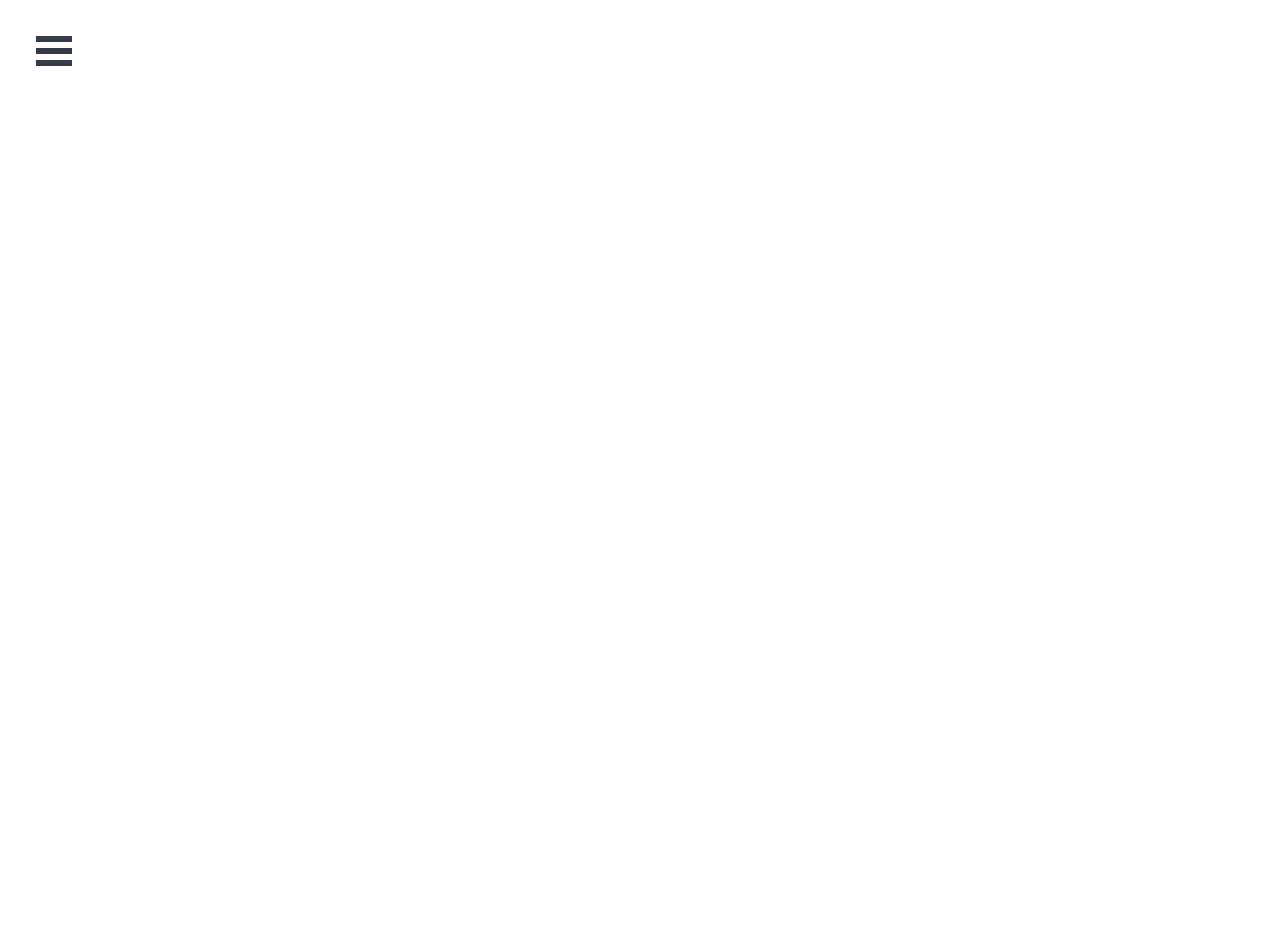
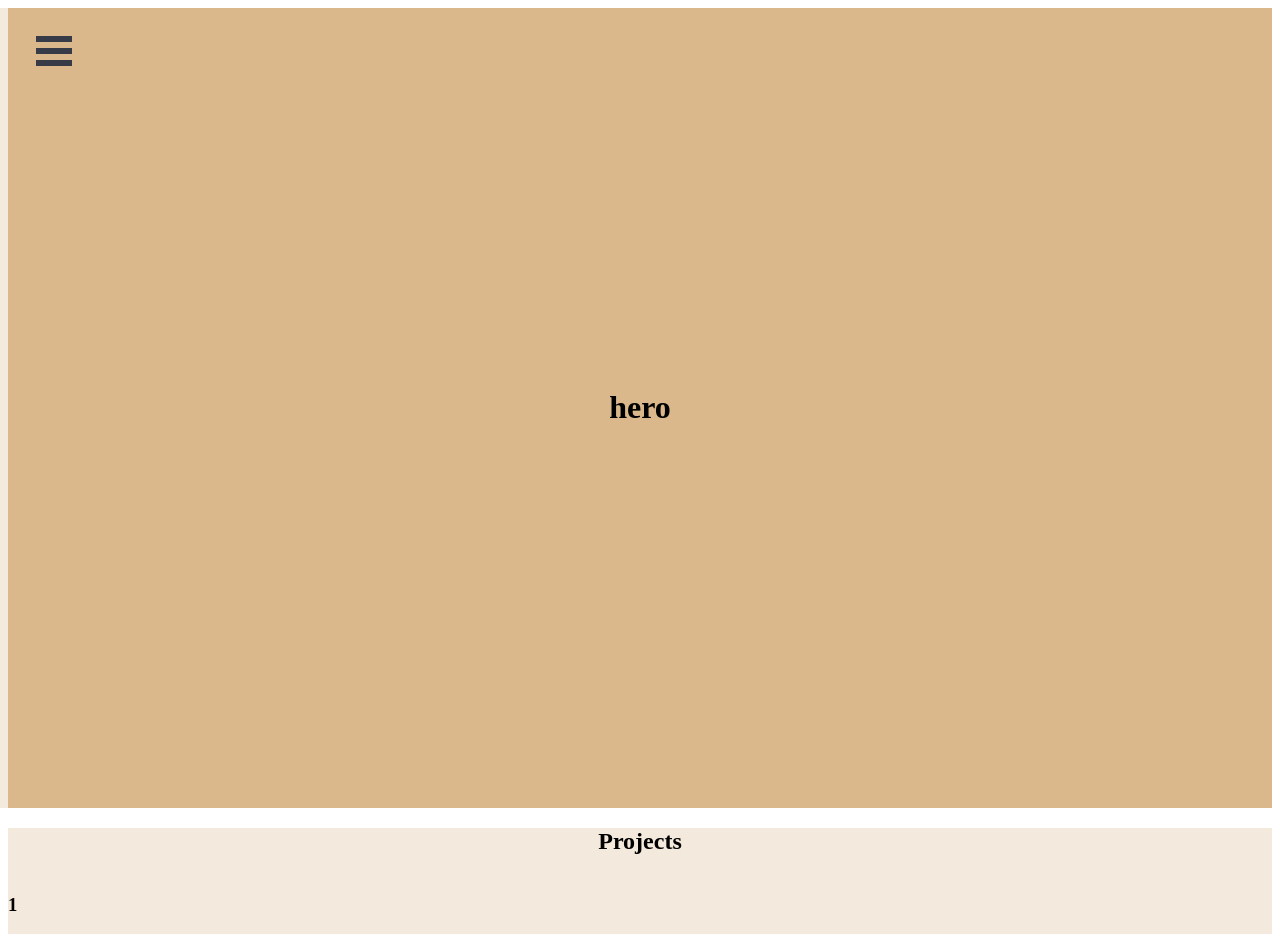
Before and after one commit to CodingMauri/Portfolio, a React (Create React App) app: page / in a window 1280 px wide. Shown: the top 944 px of the page. Before the commit the page ends 800 px from the top, so only its background shows below. Built offline with nearby package versions, Linux system fonts and the light colour scheme.

Commit message:
Added Hero and the beginning of the projects carousel

```diff
--- a/package.json
+++ b/package.json
@@ -12,6 +12,8 @@
     "react-router": "^6.3.0",
     "react-router-dom": "^6.3.0",
     "react-scripts": "5.0.1",
+    "react-slick": "^0.29.0",
+    "slick-carousel": "^1.8.1",
     "web-vitals": "^2.1.4"
   },
   "scripts": {
--- a/src/App.js
+++ b/src/App.js
@@ -1,5 +1,4 @@
-import Nav from './Components/Nav';
-import Hero from './Components/Hero';
+
 import './Styles/App.css';
 import { Route, Routes } from 'react-router';
 import Home from './Components/Home';
--- a/src/Components/Hero.js
+++ b/src/Components/Hero.js
@@ -1,10 +1,17 @@
-import React from 'react'
-import Nav from './Nav'
+import React from "react";
+import Nav from "./Nav";
+import "../Styles/App.css";
 
 export default function Hero() {
   return (
     <div>
       <Nav />
+
+      <div className="hero-cntnr">
+        <div id="hero-title-cntnr">
+          <h1 className="hero-title">hero</h1>
+        </div>
+      </div>
     </div>
-  )
+  );
 }
--- a/src/Components/Home.js
+++ b/src/Components/Home.js
@@ -1,12 +1,15 @@
 import React from "react";
 import Hero from "./Hero";
 import Nav from "./Nav";
+import Projects from "./Projects";
+
 
 export default function Home() {
   return (
     <div>
       <Nav />
       <Hero />
+      <Projects />
 
     </div>
   );
--- a/src/Components/Nav.js
+++ b/src/Components/Nav.js
@@ -8,13 +8,13 @@ export default function Nav() {
         Home
       </a>
       <a className="menu-item" href="/salads">
-        Salads
+        About
       </a>
       <a className="menu-item" href="/pizzas">
-        Pizzas
+        Projects
       </a>
       <a className="menu-item" href="/desserts">
-        Desserts
+        Resume
       </a>
     </Menu>
   );
--- /dev/null
+++ b/src/Components/Projects.js
@@ -0,0 +1,31 @@
+import Slider from "react-slick"
+import "slick-carousel/slick/slick.css"
+import "slick-carousel/slick/slick-theme.css"
+
+export default function Projects() {
+
+
+
+    const settings = {
+        dots: true,
+        infinite: true,
+        speed: 500,
+        slidesToShow: 1,
+        slidesToScroll: 1
+      };
+  return (
+    <div className="project-container">
+
+    <h2 className="project-title"> Projects </h2>
+    <Slider {...settings}>
+      <div>
+        <h3>1</h3>
+      </div>
+      <div>
+        <h3>2</h3>
+      </div>
+
+    </Slider>
+  </div>
+  )
+}
--- a/src/Styles/App.css
+++ b/src/Styles/App.css
@@ -1,5 +1,37 @@
 *{
   box-sizing: border-box;
-  width:100%;
+
 
 }
+:root{
+  --background-color: #DAB88B;
+  --carousel-color:#F3E9DD;
+  --color-2:#FDF6EC;
+  --color-3:#8FC1D4;
+}
+
+/******************************************
+ HERO
+ ******************************************/
+
+ .hero-cntnr{
+   display: flex;
+   background-color: var(--background-color);
+   justify-content: center;
+
+   height:100vh;
+ }
+ #hero-title-cntnr{
+   justify-content: center;
+   align-items: center;
+   margin:45vh;
+ }
+ .project-title{
+   display:flex;
+   justify-content:center;
+ }
+.project-container{
+  margin:0;
+  padding:0;
+  background-color: var(--carousel-color);
+}
--- a/src/Styles/Sidebar.css
+++ b/src/Styles/Sidebar.css
@@ -15,7 +15,7 @@
 
   /* Color/shape of burger icon bars on hover*/
   .bm-burger-bars-hover {
-    background: #a90000;
+    background:var(--color-3);
   }
 
   /* Position and sizing of clickable cross button */
@@ -40,7 +40,7 @@
 
   /* General sidebar styles */
   .bm-menu {
-    background: white;
+    background: var(--carousel-color);
     padding: 2.5em 1.5em 0;
     font-size: 1.15em;
 
@@ -54,7 +54,7 @@
   /* Wrapper for item list */
   .bm-item-list {
     color: #b8b7ad;
-    padding: 0.8em;
+
   }
 
   /* Individual item */
@@ -65,4 +65,5 @@
   /* Styling of overlay */
   .bm-overlay {
     background: rgba(0, 0, 0, 0.3);
+
   }
```
Also changed, not shown: projects.json (added, +19 -0 lines), src/Components/GetProjects.js (added, +11 -0 lines), 1 other file (tests, documents, lock files or other folders).
